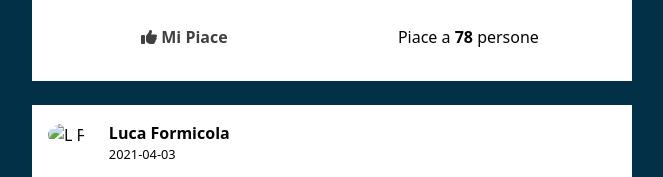
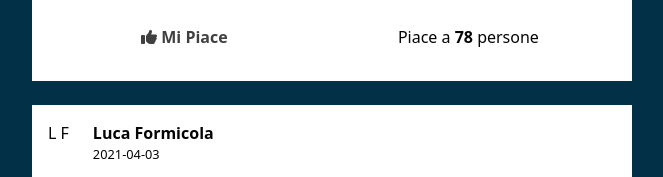
Before and after one commit to robertonesta/js-social-posts, a plain HTML site: page index.html in a window 1280 px wide. Shown: the part 1920-2097 px from the top of the page, without its empty margins (308-971 px from the left). Drawn offline with nearby package versions, Linux system fonts and the light colour scheme.

Commit message:
adding default pic for null

```diff
--- a/assets/js/main.js
+++ b/assets/js/main.js
@@ -87,9 +87,9 @@ for (let i = 0; i < posts.length; i++) {
 const containerEl = document.getElementById("container")
 
 posts.forEach((post) => {
-    let profilePic = post.author.image;
+    let profilePic = `<img class="profile-pic" src="${post.author.image}" alt="Phil Mangione">`
     let profilename = post.author.name;
-    if (profilePic == null) {
+    if (post.author.image == null) {
         profilePic = generateDefaultPropic(post.author.name)
     }
     let time = post.created;
@@ -107,7 +107,7 @@ function generatePosts(propic, name, created, content, media, id, likes){
                 <div class="post__header">
                     <div class="post-meta">
                         <div class="post-meta__icon">
-                            <img class="profile-pic" src="${propic}" alt="${propic}">
+                            ${propic}
                         </div>
                         <div class="post-meta__data">
                             <div class="post-meta__author">${name}</div>
@@ -147,7 +147,7 @@ function generateDefaultPropic (userName){
     let lastName = name[1];
     const capitalizedfirstName = firstName.charAt(0)
     const capitalizedlastName = lastName.charAt(0)
-    let initials = `${capitalizedfirstName} ${capitalizedlastName}`
+    let initials = `<div class="profile-pic">${capitalizedfirstName} ${capitalizedlastName}</div>`
     console.log(initials)
     return initials;
 }
```
Also changed, not shown: index.html (line endings or trailing spaces).
